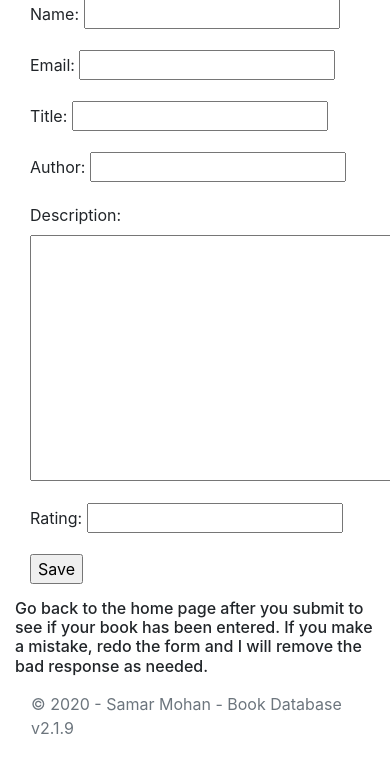
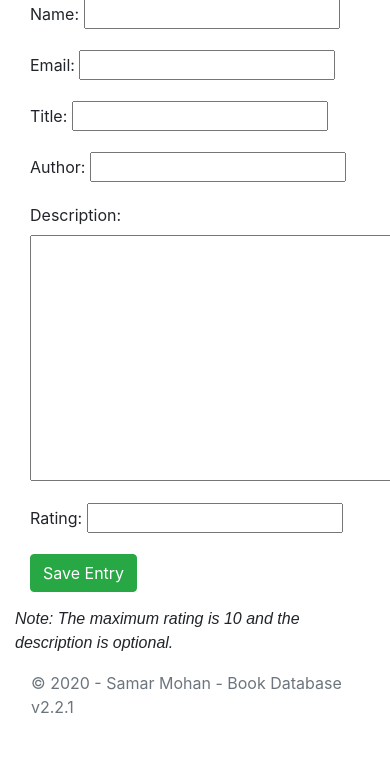
Before and after one commit to samarmohan/book-database, a Django app: page /add-book/ in a window 390 px wide; the page is wider, and only the part inside the window is pictured. Shown: the part 72-844 px from the top of that part. Run offline with Django 3.2, Linux system fonts and the light colour scheme; some libraries are stand-ins or nearby versions.

Commit message:
Finish responsiveness touches and user experience touches. v2.2.1

```diff
--- a/templates/base.html
+++ b/templates/base.html
@@ -59,7 +59,7 @@
 		<div class="container">{% block content %} {% endblock %}</div>
 		<footer class="m-3 footer text-muted">
 			<div class="container">
-				&copy; 2020 - Samar Mohan - Book Database v2.1.9
+				&copy; 2020 - Samar Mohan - Book Database v2.2.1
 			</div>
 		</footer>
 
--- a/templates/create.html
+++ b/templates/create.html
@@ -1,17 +1,23 @@
-{% extends "base.html" %}
-
-{% block content %}
+{% extends "base.html" %} {% block content %}
 <html lang="en">
 	<head>
-        <meta charset="UTF-8">
+		<meta charset="UTF-8" />
 		<title>Title</title>
+		<style>
+			.note {
+				font-family: sans-serif;
+				font-style: italic;
+			}
+		</style>
 	</head>
 	<body>
-        <form style="margin: 15px;" method="POST">{% csrf_token %}
-            {{ form.as_p }}
-        <input type="submit" value="Save">
+		<form style="margin: 15px" method="POST">
+			{% csrf_token %} {{ form.as_p }}
+			<input class="btn btn-success" type="submit" value="Save Entry" />
 		</form>
-    <h6>Go back to the home page after you submit to see if your book has been entered. If you make a mistake, redo the form and I will remove the bad response as needed.</h6>
+		<p class="note">
+			Note: The maximum rating is 10 and the description is optional.
+		</p>
 	</body>
 </html>
 {% endblock %}
```
Also changed, not shown: templates/home.html (+8 -2 lines), templates/update.html (+15 -10 lines). Lines whose indentation alone changed are shown as unchanged.
